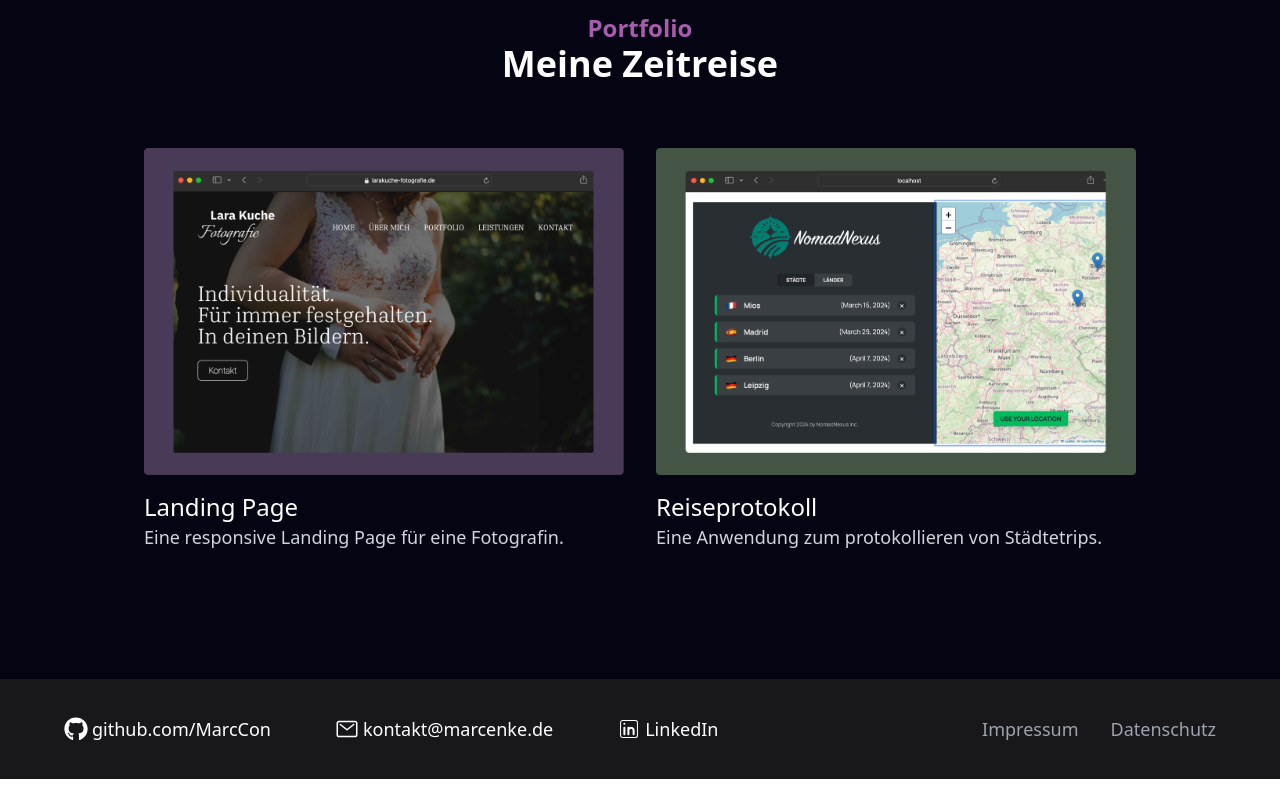
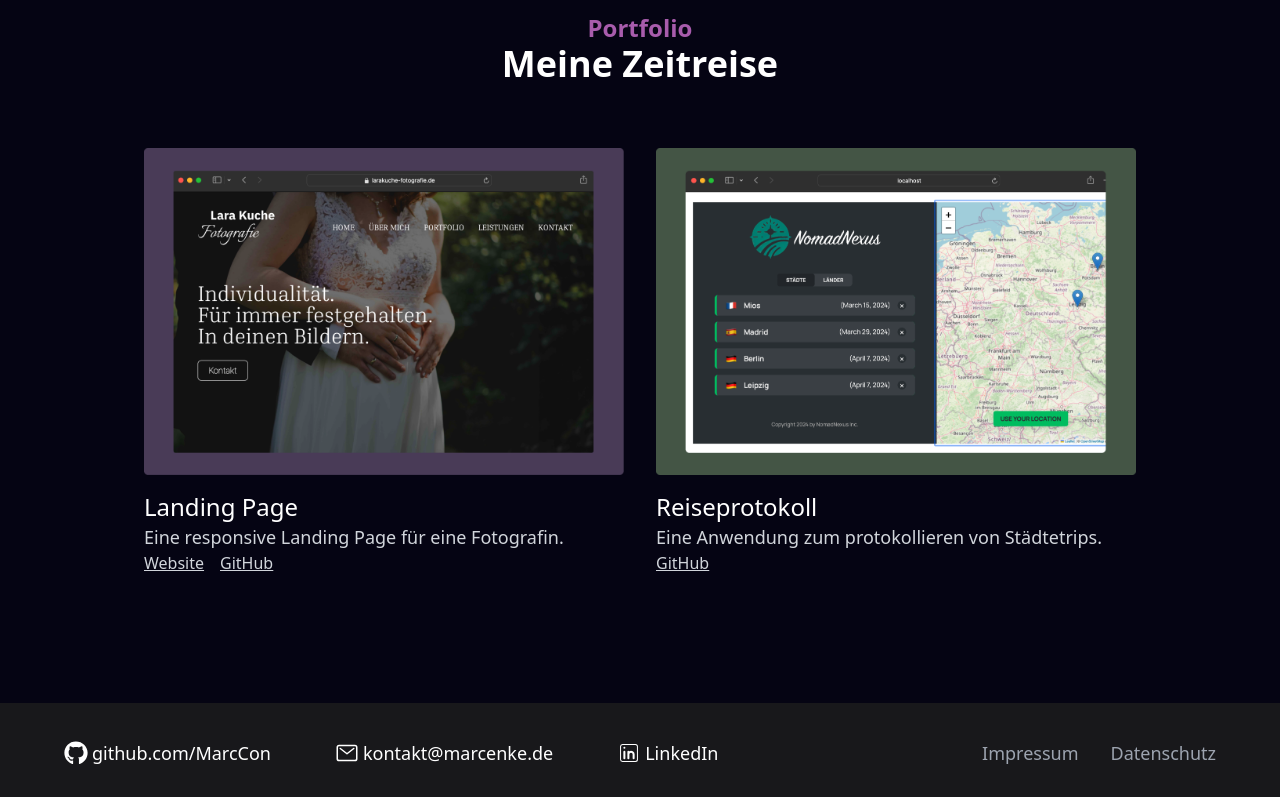
Before and after one commit to MarcCon/My-Portfolio, a Next.js app: page / in a window 1280 px wide. Shown: the part 2000-2797 px from the top of the page. Built offline with nearby package versions, Linux system fonts and the light colour scheme; no server answers.

Commit message:
Links Projekte hinzugefügt

```diff
--- a/components/Portfolio.jsx
+++ b/components/Portfolio.jsx
@@ -34,6 +34,22 @@ function Portfolio() {
             <p className="text-gray-300 text-base md:text-lg font-thin">
               Eine responsive Landing Page für eine Fotografin.
             </p>
+            <div className="flex gap-4 text-gray-300 font-thin underline ">
+              <a
+                href="https://www.larakuche-fotografie.de"
+                target="_blank"
+                rel="noopener noreferrer"
+              >
+                Website
+              </a>
+              <a
+                href="https://github.com/MarcCon/LandingPage-Fotografin"
+                target="_blank"
+                rel="noopener noreferrer"
+              >
+                GitHub
+              </a>
+            </div>
           </div>
         </div>
 
@@ -56,6 +72,15 @@ function Portfolio() {
             <p className="text-gray-300 md:text-lg text-base font-thin">
               Eine Anwendung zum protokollieren von Städtetrips.
             </p>
+            <div className="flex gap-4 text-gray-300 font-thin underline ">
+              <a
+                href="https://github.com/MarcCon/NomadNexus"
+                target="_blank"
+                rel="noopener noreferrer"
+              >
+                GitHub
+              </a>
+            </div>
           </div>
         </div>
       </div>
```
